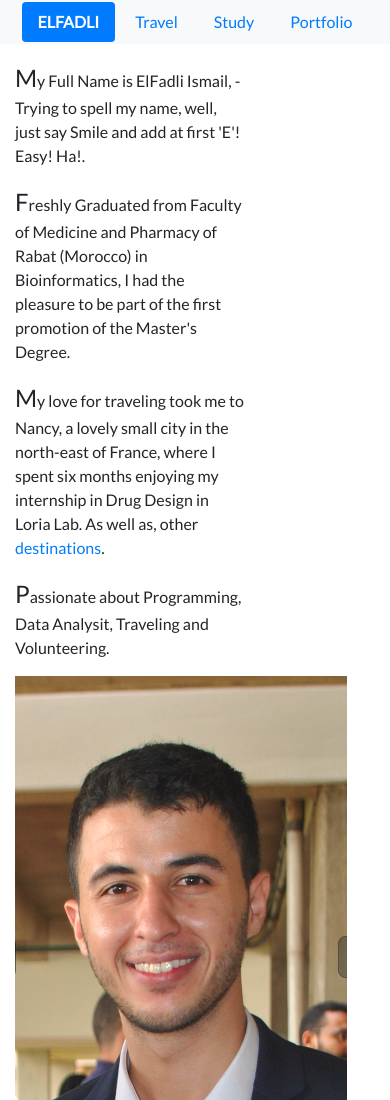
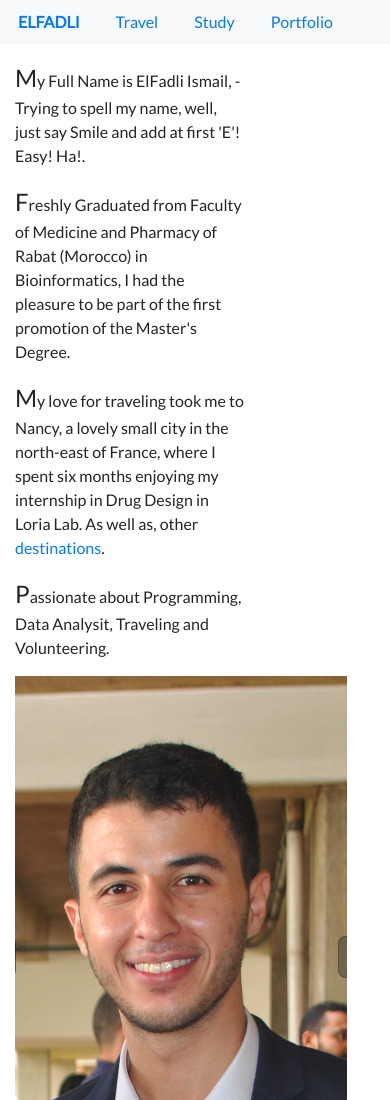
Before and after one commit to TheCooperMan/ElFadliIsmail, a plain HTML site: page index.html in a window 390 px wide. Shown: the top 1100 px of the page. Drawn offline with nearby package versions, Linux system fonts and the light colour scheme.

Commit message:
fix some issues

```diff
--- a/index.html
+++ b/index.html
@@ -9,8 +9,8 @@
     </head>
     <body>
         <header>
-            <nav class="nav justify-content-center nav-pills navbar-light bg-light">
-                <a class="nav-link header-name active" href="index.html">ELFADLI</a>
+            <nav class="nav nav-pills navbar-light bg-light">
+                <a class="nav-link header-name" href="index.html">ELFADLI</a>
                 <a class="nav-link" href="travel.html">Travel</a>
                 <a class="nav-link" href="study.html">Study</a>
                 <a class="nav-link" href="portfolio.html">Portfolio</a>
--- a/style.scss
+++ b/style.scss
@@ -10,7 +10,12 @@ body{
     background-color: #f3f3f3;
 }
 
-@media (min-width:600px){
+@media (max-width:500px){
+    .nav {
+        margin: auto;
+        width: 100%;
+
+    }
 }
 
 header{
@@ -50,7 +55,7 @@ $bg-color-year-place: #fbce92;
 $bg-color-degree: #eca643;
 
 
-table {
+#table_study {
     margin-top:16px;
     text-align: center;
     color:#41929a;
```
Also changed, not shown: portfolio.html (+2 -2 lines), study.html (+3 -3 lines), travel.html (+2 -2 lines), style.css, 2 other files.
